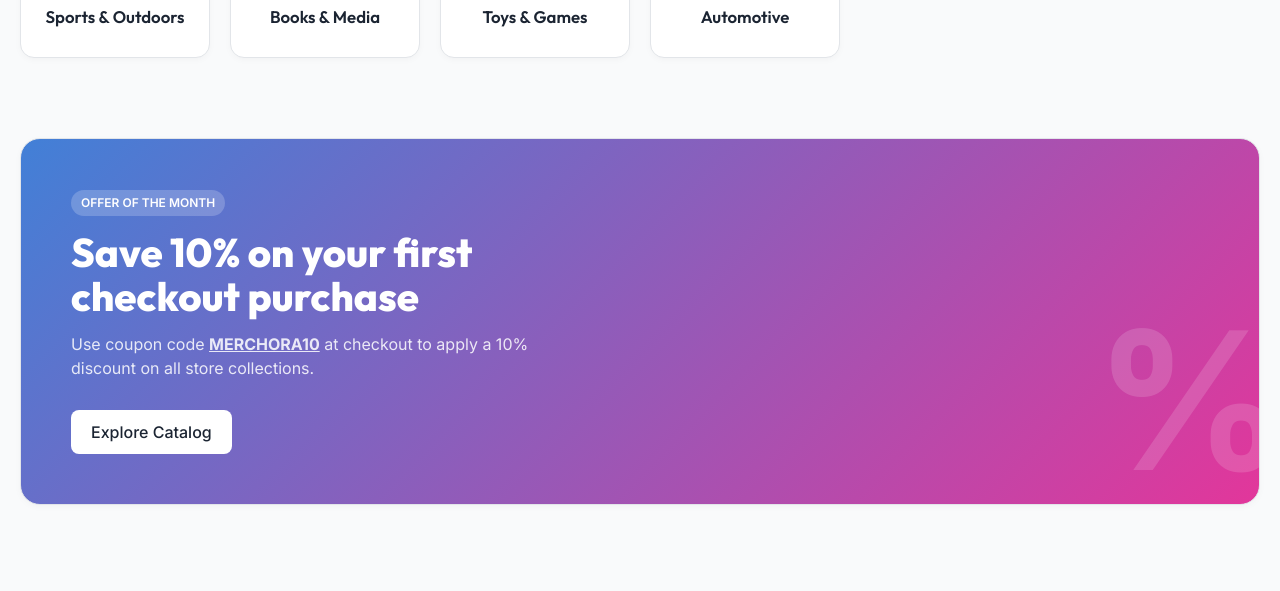
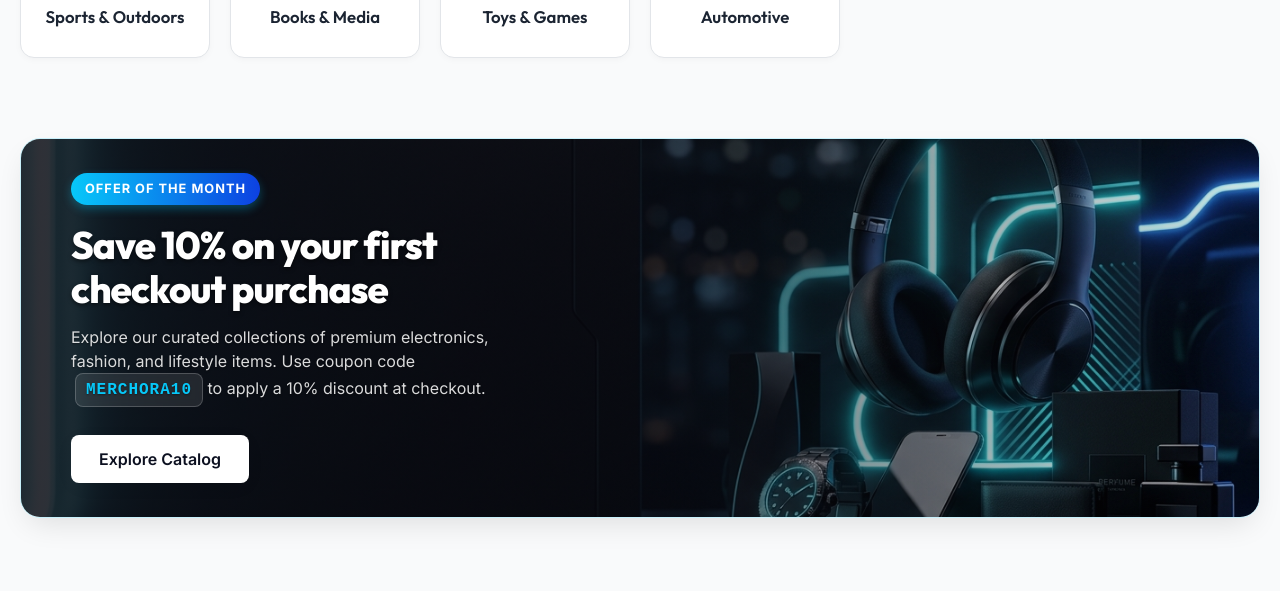
Before and after one commit to ananthm1327-stack/Merchora.shop, a React (Vite) app: page / in a window 1280 px wide. Shown: the part 1120-1711 px from the top of the page. Built offline with nearby package versions, Linux system fonts and the light colour scheme.

Commit message:
design: redesign the 'OFFER OF THE MONTH' section with premium generated background image, glass overlay, and coupon box

```diff
--- a/src/pages/buyer/HomePage.jsx
+++ b/src/pages/buyer/HomePage.jsx
@@ -391,40 +391,147 @@ export const HomePage = () => {
 
       {/* 4. Promotional Highlights Banner */}
       <section className="container" style={{ marginTop: '80px' }}>
-        <div className="card" style={{
-          background: 'linear-gradient(135deg, var(--primary) 0%, var(--accent) 100%)',
-          color: 'var(--text-on-accent)',
-          borderRadius: 'var(--radius-lg)',
-          padding: '50px',
-          textAlign: 'left',
-          position: 'relative',
-          overflow: 'hidden'
-        }}>
-          <div style={{ position: 'relative', zIndex: 2, maxWidth: '500px' }}>
-            <span className="badge" style={{ backgroundColor: 'rgba(255, 255, 255, 0.2)', color: 'var(--text-on-accent)', marginBottom: '14px' }}>
+        <style>{`
+          .promo-card {
+            position: relative;
+            overflow: hidden;
+            border-radius: var(--radius-lg);
+            border: 1px solid rgba(7, 200, 249, 0.2);
+            height: 380px;
+            display: flex;
+            align-items: center;
+            box-shadow: var(--shadow-lg);
+            transition: border-color 0.3s ease, box-shadow 0.3s ease;
+            text-align: left;
+          }
+          .promo-card:hover {
+            border-color: rgba(7, 200, 249, 0.4);
+            box-shadow: 0 10px 30px rgba(7, 200, 249, 0.15);
+          }
+          .promo-bg {
+            position: absolute;
+            top: 0;
+            left: 0;
+            width: 100%;
+            height: 100%;
+            background: url(/promo_banner_bg.jpg) no-repeat center right / cover;
+            transition: transform 0.8s cubic-bezier(0.25, 0.46, 0.45, 0.94);
+            z-index: 1;
+          }
+          .promo-card:hover .promo-bg {
+            transform: scale(1.05);
+          }
+          .promo-overlay {
+            position: absolute;
+            top: 0;
+            left: 0;
+            width: 100%;
+            height: 100%;
+            background: linear-gradient(90deg, rgba(10, 10, 18, 0.85) 0%, rgba(10, 10, 18, 0.65) 45%, rgba(10, 10, 18, 0.1) 100%);
+            z-index: 2;
+          }
+          @media (max-width: 768px) {
+            .promo-overlay {
+              background: rgba(10, 10, 18, 0.85);
+            }
+          }
+          .promo-content {
+            position: relative;
+            z-index: 3;
+            max-width: 520px;
+            padding: 50px;
+          }
+          @media (max-width: 576px) {
+            .promo-content {
+              padding: 30px 20px;
+            }
+            .promo-card {
+              height: auto;
+              min-height: 380px;
+            }
+          }
+          .promo-badge {
+            background: linear-gradient(90deg, #07C8F9, #0D41E1);
+            color: #fff;
+            padding: 6px 14px;
+            font-size: 0.8rem;
+            letter-spacing: 1px;
+            font-weight: 700;
+            border-radius: var(--radius-full);
+            display: inline-block;
+            margin-bottom: 18px;
+            box-shadow: 0 4px 10px rgba(7, 200, 249, 0.3);
+          }
+          .promo-title {
+            font-family: var(--font-display);
+            font-size: 2.4rem;
+            font-weight: 800;
+            color: #fff;
+            margin-bottom: 14px;
+            line-height: 1.15;
+            letter-spacing: -1px;
+            text-shadow: 0 2px 4px rgba(0, 0, 0, 0.5);
+          }
+          .promo-desc {
+            color: rgba(255, 255, 255, 0.85);
+            margin-bottom: 28px;
+            font-size: 1rem;
+            line-height: 1.5;
+            text-shadow: 0 1px 2px rgba(0, 0, 0, 0.4);
+          }
+          .promo-code-box {
+            display: inline-block;
+            background: rgba(255, 255, 255, 0.1);
+            border: 1px solid rgba(255, 255, 255, 0.2);
+            backdrop-filter: blur(4px);
+            padding: 4px 10px;
+            border-radius: var(--radius-sm);
+            color: #07C8F9;
+            font-weight: 700;
+            letter-spacing: 1px;
+            font-family: monospace;
+            margin-left: 4px;
+          }
+          .promo-btn {
+            background: #fff;
+            color: #0c1020;
+            font-weight: 600;
+            padding: 12px 28px;
+            border-radius: var(--radius-sm);
+            transition: all 0.3s ease;
+            box-shadow: var(--shadow-md);
+            display: inline-block;
+          }
+          .promo-btn:hover {
+            background: linear-gradient(90deg, #07C8F9, #0D41E1);
+            color: #fff;
+            transform: translateY(-2px);
+            box-shadow: 0 8px 20px rgba(7, 200, 249, 0.4);
+          }
+        `}</style>
+
+        <div className="promo-card">
+          {/* Background Image with Zoom effect */}
+          <div className="promo-bg" />
+
+          {/* Dark gradient overlay for readability */}
+          <div className="promo-overlay" />
+
+          {/* Content Area */}
+          <div className="promo-content">
+            <span className="promo-badge">
               OFFER OF THE MONTH
             </span>
-            <h2 style={{ fontFamily: 'var(--font-display)', fontSize: '2.5rem', fontWeight: 800, color: 'var(--text-on-accent)', marginBottom: '14px', lineHeight: 1.1 }}>
+            <h2 className="promo-title">
               Save 10% on your first checkout purchase
             </h2>
-            <p style={{ color: 'rgba(255, 255, 255, 0.85)', marginBottom: '30px' }}>
-              Use coupon code <strong style={{ textDecoration: 'underline' }}>MERCHORA10</strong> at checkout to apply a 10% discount on all store collections.
+            <p className="promo-desc">
+              Explore our curated collections of premium electronics, fashion, and lifestyle items. Use coupon code
+              <span className="promo-code-box">MERCHORA10</span> to apply a 10% discount at checkout.
             </p>
-            <Link to="/catalog" className="btn" style={{ backgroundColor: 'var(--bg-secondary)', color: 'var(--text-primary)' }}>
+            <Link to="/catalog" className="promo-btn">
               Explore Catalog
             </Link>
-          </div>
-          <div className="flex-mobile-hide" style={{
-            position: 'absolute',
-            right: '-30px',
-            bottom: '-40px',
-            opacity: 0.15,
-            fontSize: '12rem',
-            fontWeight: 900,
-            pointerEvents: 'none',
-            userSelect: 'none'
-          }}>
-            %
           </div>
         </div>
       </section>
```
Also changed, not shown: public/promo_banner_bg.jpg (added).
